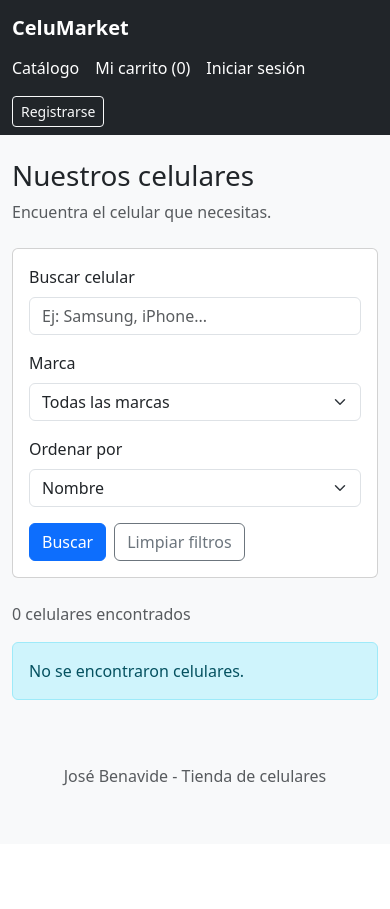
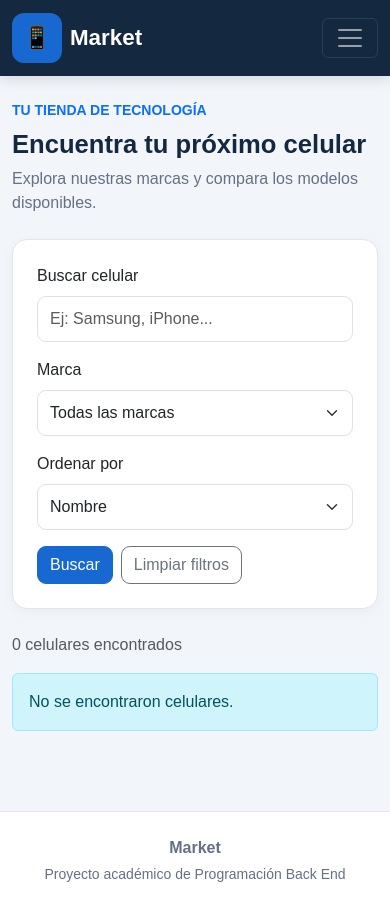
Before and after one commit to joseibj042/Evaluaci-n3-JoseBenavides, a Django app: page / in a window 390 px wide. Before the commit the page ends 786 px from the top, so only its background shows below. Run offline with Django 5.2, Linux system fonts and the light colour scheme; data that the repository does not hold is empty.

Commit message:
Mejorar diseño responsive de CeluMarket

```diff
--- /dev/null
+++ b/static/css/estilos.css
@@ -0,0 +1,181 @@
+
+/* COLORES PRINCIPALES DE CELUMARKET */
+:root {
+    --principal: #142840;
+    --azul: #1769d1;
+    --fondo: #f2f5fa;
+    --texto: #1d2939;
+    --gris: #667085;
+}
+
+/* ESTILO GENERAL */
+body {
+    background-color: var(--fondo);
+    color: var(--texto);
+    font-family: Arial, Helvetica, sans-serif;
+    min-height: 100vh;
+}
+
+/* BARRA DE NAVEGACION */
+.site-navbar {
+    background-color: var(--principal);
+    box-shadow: 0 3px 14px rgba(0,0,0,0.12);
+}
+
+.navbar-brand {
+    font-size: 1.4rem;
+    font-weight: bold;
+}
+
+.brand-icon {
+    background-color: var(--azul);
+    border-radius: 12px;
+    padding: 8px 11px;
+    margin-right: 8px;
+}
+
+.site-navbar .nav-link {
+    color: #e4eaf3;
+}
+
+.site-navbar .nav-link:hover {
+    color: #ffffff;
+}
+
+/* TARJETAS GENERALES */
+.card {
+    border: 1px solid #e5eaf1;
+    border-radius: 15px;
+    box-shadow: 0 3px 12px rgba(0,0,0,0.04);
+}
+
+/* TARJETAS DE PRODUCTOS */
+.catalog-card {
+    overflow: hidden;
+    transition: transform 0.2s, box-shadow 0.2s;
+}
+
+.catalog-card:hover {
+    transform: translateY(-4px);
+    box-shadow: 0 8px 24px rgba(0,0,0,0.10);
+}
+
+.product-photo {
+    width: 100%;
+    height: 230px;
+    object-fit: contain;
+    background-color: white;
+}
+
+.photo-placeholder {
+    height: 230px;
+    background-color: #f5f6fa;
+}
+
+.catalog-card .card-title {
+    font-weight: 700;
+    min-height: 48px;
+}
+
+.catalog-card .card-text {
+    color: var(--gris);
+    font-size: 0.94rem;
+}
+
+.price-tag {
+    color: var(--azul);
+    font-weight: bold;
+    font-size: 1.35rem;
+}
+
+/* BOTONES */
+.btn {
+    border-radius: 9px;
+    font-weight: 500;
+}
+
+.btn-primary {
+    background-color: var(--azul);
+    border-color: var(--azul);
+}
+
+.btn-primary:hover {
+    background-color: #1054ad;
+    border-color: #1054ad;
+}
+
+/* FORMULARIOS */
+.form-control,
+.form-select {
+    border-radius: 9px;
+    padding: 10px 12px;
+}
+
+.form-control:focus,
+.form-select:focus {
+    border-color: var(--azul);
+    box-shadow: 0 0 0 3px rgba(23,105,209,0.12);
+}
+
+.filter-panel {
+    border: 1px solid #e0e7f0;
+}
+
+/* TITULOS */
+.page-title {
+    font-weight: 700;
+    color: var(--principal);
+}
+
+.page-description {
+    color: var(--gris);
+}
+
+/* DETALLE DEL PRODUCTO */
+.detail-image {
+    max-height: 380px;
+    width: 100%;
+    object-fit: contain;
+}
+
+/* TABLAS */
+.table {
+    vertical-align: middle;
+}
+
+.table thead {
+    --bs-table-bg: var(--principal);
+    --bs-table-color: #ffffff;
+}
+
+/* PIE DE PAGINA */
+.site-footer {
+    background-color: #ffffff;
+    color: var(--gris);
+    border-top: 1px solid #e5eaf1;
+    margin-top: 40px;
+}
+
+/* ADAPTACION A CELULARES */
+@media (max-width: 767px) {
+
+    .product-photo {
+        height: 200px;
+    }
+
+    .catalog-card .card-title {
+        min-height: auto;
+    }
+
+    .page-title {
+        font-size: 1.6rem;
+    }
+
+    .table {
+        font-size: 0.9rem;
+    }
+
+    .site-navbar .navbar-nav {
+        padding-top: 12px;
+    }
+}
--- a/templates/base.html
+++ b/templates/base.html
@@ -1,90 +1,109 @@
+{% load static %}
+
 <!DOCTYPE html>
 <html lang="es">
 
 <head>
     <meta charset="UTF-8">
+
     <meta name="viewport"
           content="width=device-width, initial-scale=1">
 
     <title>
-        {% block titulo %}CeluMarket{% endblock %}
+        {% block titulo %}Market{% endblock %}
     </title>
 
     <link
         href="https://cdn.jsdelivr.net/npm/bootstrap@5.3.3/dist/css/bootstrap.min.css"
         rel="stylesheet">
+
+    <link rel="stylesheet"
+          href="{% static 'css/estilos.css' %}">
 </head>
 
-<body class="bg-light">
+<body>
 
-    <nav class="navbar navbar-dark bg-dark">
-        <div class="container d-flex flex-wrap gap-2">
+    <nav class="navbar navbar-expand-lg navbar-dark
+                site-navbar sticky-top">
 
-            <a class="navbar-brand fw-bold"
+        <div class="container">
+
+            <a class="navbar-brand d-flex align-items-center"
                href="{% url 'catalogo:inicio' %}">
-                CeluMarket
-            </a>
 
-
-<div class="d-flex flex-wrap align-items-center gap-3">
-
-    <!-- Catalogo publico -->
-    <a
-        href="{% url 'catalogo:inicio' %}"
-        class="text-white text-decoration-none">
-
-        Catálogo
+                <span class="brand-icon">📱</span>
+                Market
 
             </a>
 
-    <a
-        href="{% url 'catalogo:carrito' %}"
-        class="text-white text-decoration-none">
+            <button
+                class="navbar-toggler"
+                type="button"
+                data-bs-toggle="collapse"
+                data-bs-target="#menuPrincipal"
+                aria-controls="menuPrincipal"
+                aria-expanded="false"
+                aria-label="Abrir menú">
 
-        Mi carrito ({{ cantidad_carrito }})
+                <span class="navbar-toggler-icon"></span>
+
+            </button>
+
+            <div class="collapse navbar-collapse"
+                 id="menuPrincipal">
+
+                <div class="navbar-nav ms-auto
+                            align-items-lg-center gap-lg-2">
+
+                    <a class="nav-link"
+                       href="{% url 'catalogo:inicio' %}">
+                        Catálogo
+                    </a>
+
+                    <a class="nav-link"
+                       href="{% url 'catalogo:carrito' %}">
+
+                        Mi carrito
+
+                        <span class="badge rounded-pill
+                                     text-bg-light">
+
+                            {{ cantidad_carrito|default:0 }}
+
+                        </span>
 
                     </a>
 
                     {% if user.is_authenticated %}
 
-        <a
-            href="{% url 'catalogo:perfil' %}"
-            class="text-white text-decoration-none">
-
+                        <a class="nav-link"
+                           href="{% url 'catalogo:perfil' %}">
                             Mi perfil
-
                         </a>
 
                         {% if user.is_staff %}
 
-        <a
-            href="{% url 'catalogo:gestion' %}"
-            class="text-white text-decoration-none">
-
+                        <a class="nav-link"
+                           href="{% url 'catalogo:gestion' %}">
                             Gestionar celulares
-
                         </a>
 
-        <a
-            href="{% url 'admin:index' %}"
-            class="text-white text-decoration-none">
-
+                        <a class="nav-link"
+                           href="{% url 'admin:index' %}">
                             Django Admin
-
                         </a>
 
                         {% endif %}
 
-        <form
-            method="POST"
+                        <form method="POST"
                               action="{% url 'catalogo:logout' %}"
-            class="m-0">
+                              class="m-0 mt-2 mt-lg-0">
 
                             {% csrf_token %}
 
-            <button
-                type="submit"
-                class="btn btn-sm btn-outline-light">
+                            <button type="submit"
+                                    class="btn btn-sm
+                                           btn-outline-light">
 
                                 Cerrar sesión
 
@@ -94,31 +113,28 @@
 
                     {% else %}
 
-        <a
-            href="{% url 'catalogo:login' %}"
-            class="text-white text-decoration-none">
-
+                        <a class="nav-link"
+                           href="{% url 'catalogo:login' %}">
                             Iniciar sesión
-
                         </a>
 
-        <a
-            href="{% url 'catalogo:registro' %}"
-            class="btn btn-sm btn-outline-light">
-
-            Registrarse
-
+                        <a class="btn btn-sm btn-light
+                                  mt-2 mt-lg-0"
+                           href="{% url 'catalogo:registro' %}">
+                            Crear cuenta
                         </a>
 
                     {% endif %}
 
                 </div>
 
+            </div>
 
         </div>
+
     </nav>
 
-    <main class="container py-4">
+    <main class="container py-4 py-lg-5">
 
         {% if messages %}
 
@@ -129,9 +145,17 @@
                     alert-danger
                 {% else %}
                     alert-{{ message.tags|default:'info' }}
-        {% endif %}">
+                {% endif %}
+                alert-dismissible fade show"
+                role="alert">
 
                 {{ message }}
+
+                <button type="button"
+                        class="btn-close"
+                        data-bs-dismiss="alert"
+                        aria-label="Cerrar">
+                </button>
 
             </div>
 
@@ -144,9 +168,23 @@
 
     </main>
 
-    <footer class="text-center text-muted py-4">
-        <p>José Benavide - Tienda de celulares</p>
+    <footer class="site-footer py-4">
+
+        <div class="container text-center">
+
+            <strong>Market</strong>
+
+            <p class="small mb-0 mt-1">
+                Proyecto académico de Programación Back End
+            </p>
+
+        </div>
+
     </footer>
+
+    <script
+        src="https://cdn.jsdelivr.net/npm/bootstrap@5.3.3/dist/js/bootstrap.bundle.min.js">
+    </script>
 
 </body>
 </html>
--- a/templates/catalogo/catalogo.html
+++ b/templates/catalogo/catalogo.html
@@ -2,18 +2,32 @@
 {% extends 'base.html' %}
 
 {% block titulo %}
-Catalogo - CeluMarket
+Catalogo
 {% endblock %}
 
 {% block contenido %}
 
-<h1 class="mb-2">Nuestros celulares</h1>
 
-<p class="text-muted mb-4">
-    Encuentra el celular que necesitas.
-</p>
+<div class="mb-4">
 
-<form method="GET" class="card p-3 mb-4">
+    <p class="text-primary fw-semibold
+              text-uppercase small mb-2">
+        Tu tienda de tecnología
+    </p>
+
+    <h1 class="page-title mb-2">
+        Encuentra tu próximo celular
+    </h1>
+
+    <p class="page-description mb-0">
+        Explora nuestras marcas y compara
+        los modelos disponibles.
+    </p>
+
+</div>
+
+<form method="GET"
+      class="card filter-panel p-4 mb-4">
 
     <div class="row g-3">
 
@@ -123,15 +137,14 @@ Catalogo - CeluMarket
 
     <div class="col-12 col-sm-6 col-lg-4">
 
-        <div class="card h-100 shadow-sm">
+        <div class="card h-100 catalog-card">
 
             {% if celular.imagen %}
 
             <img
-                src="{{ celular.imagen.url }}"
-                class="card-img-top p-3"
-                alt="{{ celular.nombre }}"
-                style="height:220px; object-fit:contain;">
+            src="{{ celular.imagen.url }}"
+            class="card-img-top p-3 product-photo"
+            alt="{{ celular.nombre }}">
 
             {% else %}
 
@@ -162,7 +175,7 @@ Catalogo - CeluMarket
                     {{ celular.descripcion|truncatechars:100 }}
                 </p>
 
-                <h3 class="h5 text-primary">
+                <h3 class="price-tag">
                     ${{ celular.precio_formateado }}
                     </h3>
 
--- a/templates/catalogo/comprobante.html
+++ b/templates/catalogo/comprobante.html
@@ -1,7 +1,7 @@
 {% extends 'base.html' %}
 
 {% block titulo %}
-Comprobante - CeluMarket
+Comprobante
 {% endblock %}
 
 {% block contenido %}
@@ -19,7 +19,7 @@ Comprobante - CeluMarket
                 </h1>
 
                 <p class="text-muted">
-                    CeluMarket - Comprobante de prueba
+                    Comprobante de prueba
                 </p>
 
                 <p>
--- a/templates/catalogo/editar_perfil.html
+++ b/templates/catalogo/editar_perfil.html
@@ -1,7 +1,7 @@
 {% extends 'base.html' %}
 
 {% block titulo %}
-Editar perfil - CeluMarket
+Editar perfil
 {% endblock %}
 
 {% block contenido %}
--- a/templates/catalogo/formulario_celular.html
+++ b/templates/catalogo/formulario_celular.html
@@ -1,7 +1,7 @@
 {% extends 'base.html' %}
 
 {% block titulo %}
-{{ titulo }} - CeluMarket
+{{ titulo }}
 {% endblock %}
 
 {% block contenido %}
--- a/templates/catalogo/gestion.html
+++ b/templates/catalogo/gestion.html
@@ -1,7 +1,7 @@
 {% extends 'base.html' %}
 
 {% block titulo %}
-Gestion de celulares - CeluMarket
+Gestion de celulares
 {% endblock %}
 
 {% block contenido %}
@@ -22,7 +22,7 @@ Gestion de celulares - CeluMarket
     Total registrados: {{ celulares|length }}
 </p>
 
-<div class="table-responsive">
+<div class="table-responsive bg-white rounded-4 shadow-sm p-2">
 
     <table class="table table-striped table-bordered
                   align-middle">
--- a/templates/catalogo/login.html
+++ b/templates/catalogo/login.html
@@ -1,7 +1,7 @@
 {% extends 'base.html' %}
 
 {% block titulo %}
-Iniciar sesión - CeluMarket
+Iniciar sesión
 {% endblock %}
 
 {% block contenido %}
--- a/templates/catalogo/perfil.html
+++ b/templates/catalogo/perfil.html
@@ -1,7 +1,7 @@
 {% extends 'base.html' %}
 
 {% block titulo %}
-Mi perfil - CeluMarket
+Mi perfil
 {% endblock %}
 
 {% block contenido %}
--- a/templates/catalogo/registro.html
+++ b/templates/catalogo/registro.html
@@ -1,7 +1,7 @@
 {% extends 'base.html' %}
 
 {% block titulo %}
-Registro - CeluMarket
+Registro
 {% endblock %}
 
 {% block contenido %}
@@ -19,7 +19,7 @@ Registro - CeluMarket
                 </h1>
 
                 <p class="text-muted">
-                    Regístrate para utilizar CeluMarket.
+                    Regístrate.
                 </p>
 
                 <form method="POST">
--- a/templates/confirmar.html
+++ b/templates/confirmar.html
@@ -1,7 +1,7 @@
 {% extends 'base.html' %}
 
 {% block titulo %}
-Desactivar celular - CeluMarket
+Desactivar celular
 {% endblock %}
 
 {% block contenido %}
```
Also changed, not shown: templates/catalogo/carrito.html (+17 -3 lines), templates/catalogo/detalle.html (+4 -5 lines). Lines whose indentation alone changed are shown as unchanged.
